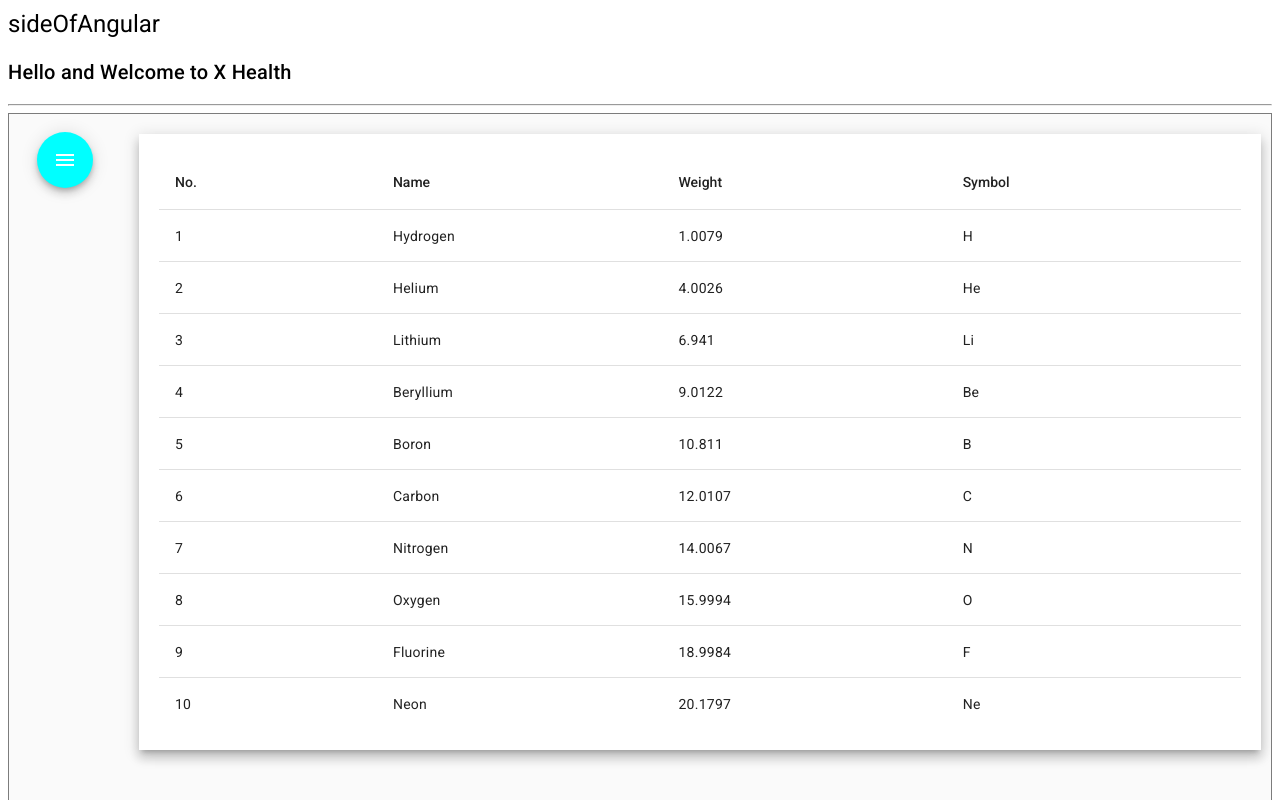
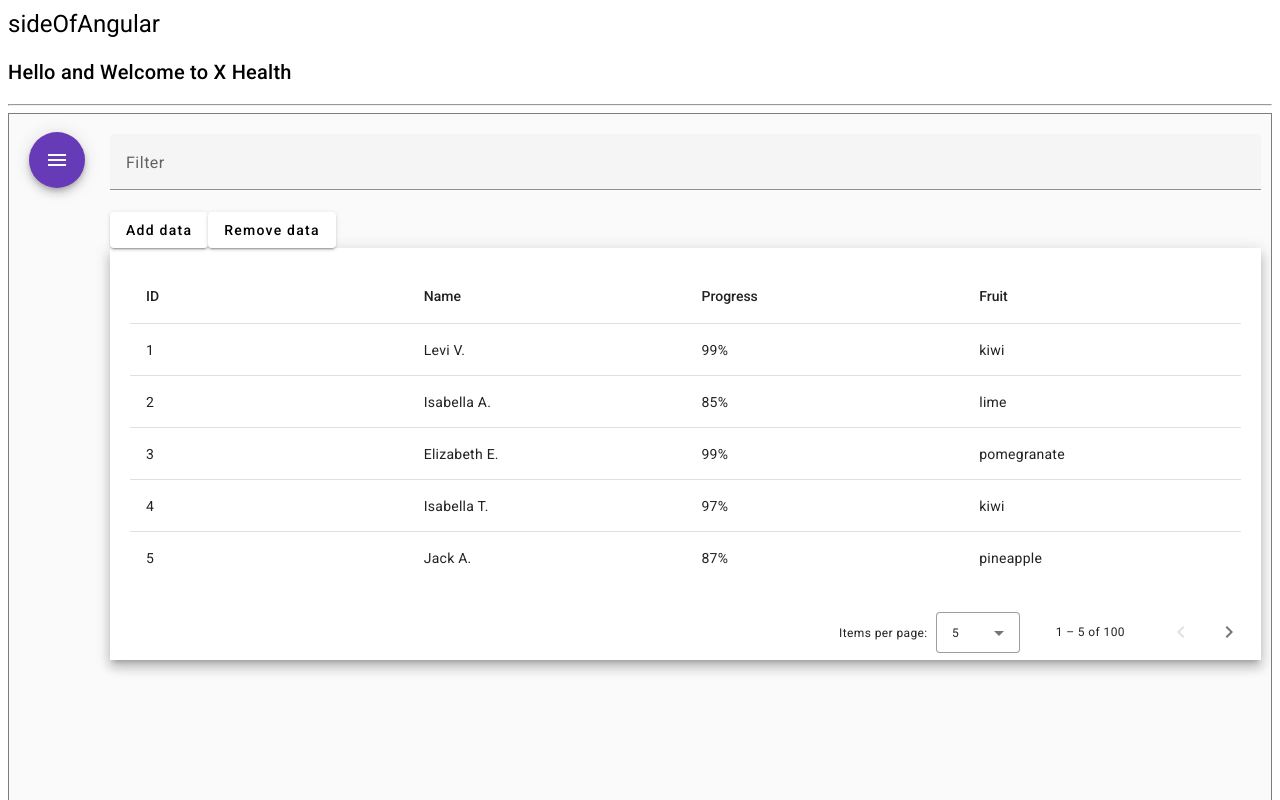
Before and after one commit to NineTailSecurity/Health-X, an Angular app: page /homePage in a window 1280 px wide. Shown: the top 800 px of the page. Built offline with nearby package versions, Linux system fonts and the light colour scheme.

Commit message:
added search bar and buttons without functions and adjusted menu button but still dont like

```diff
--- a/src/app/home-page/home-page.component.html
+++ b/src/app/home-page/home-page.component.html
@@ -20,7 +20,6 @@
 -->
 
 <hr />
-
 <mat-drawer-container class="sidenav-container" autosize>
     <mat-drawer #drawer class="sidenav" mode="side">
       <p>Auto-resizing sidenav</p>
@@ -39,45 +38,65 @@
           </div>
         </div>
       </div>
+
     <div class="mat-sorta">
-      <table mat-table [dataSource]="dataSource" matSort (matSortChange)="announceSortChange($event)"
-        class="mat-elevation-z8">
-        <!-- Position Column -->
-        <ng-container matColumnDef="position">
-          <th mat-header-cell *matHeaderCellDef mat-sort-header sortActionDescription="Sort by number">
-            No.
-          </th>
-            <td mat-cell *matCellDef="let element"> {{element.position}} </td>
+      <mat-form-field>
+        <mat-label>Filter</mat-label>
+        <input matInput (keyup)="applyFilter($event)" placeholder="Ex. Mia" #input>
+      </mat-form-field>
+
+
+      <div class="demo-button-container">
+        <button mat-raised-button (click)="drawer.toggle()" class="demo-button">
+          Add data
+        </button>
+        <button
+            mat-raised-button
+            [disabled]=""
+            (click)="drawer.toggle()"
+            class="demo-button">
+          Remove data
+        </button>
+      </div>
+
+      <div class="mat-elevation-z8">
+        <table mat-table [dataSource]="dataSource" matSort>
+
+          <!-- ID Column -->
+          <ng-container matColumnDef="id">
+            <th mat-header-cell *matHeaderCellDef mat-sort-header> ID </th>
+            <td mat-cell *matCellDef="let row"> {{row.id}} </td>
+          </ng-container>
+
+          <!-- Progress Column -->
+          <ng-container matColumnDef="progress">
+            <th mat-header-cell *matHeaderCellDef mat-sort-header> Progress </th>
+            <td mat-cell *matCellDef="let row"> {{row.progress}}% </td>
           </ng-container>
 
           <!-- Name Column -->
           <ng-container matColumnDef="name">
-          <th mat-header-cell *matHeaderCellDef mat-sort-header sortActionDescription="Sort by name">
-          Name
-          </th>
-            <td mat-cell *matCellDef="let element"> {{element.name}} </td>
+            <th mat-header-cell *matHeaderCellDef mat-sort-header> Name </th>
+            <td mat-cell *matCellDef="let row"> {{row.name}} </td>
           </ng-container>
 
-        <!-- Weight Column -->
-        <ng-container matColumnDef="weight">
-          <th mat-header-cell *matHeaderCellDef mat-sort-header sortActionDescription="Sort by weight">
-          Weight
-          </th>
-            <td mat-cell *matCellDef="let element"> {{element.weight}} </td>
-        </ng-container>
-
-        <!-- Symbol Column -->
-        <ng-container matColumnDef="symbol">
-          <th mat-header-cell *matHeaderCellDef mat-sort-header sortActionDescription="Sort by symbol">
-          Symbol
-          </th>
-            <td mat-cell *matCellDef="let element"> {{element.symbol}} </td>
+          <!-- Fruit Column -->
+          <ng-container matColumnDef="fruit">
+            <th mat-header-cell *matHeaderCellDef mat-sort-header> Fruit </th>
+            <td mat-cell *matCellDef="let row"> {{row.fruit}} </td>
           </ng-container>
 
           <tr mat-header-row *matHeaderRowDef="displayedColumns"></tr>
           <tr mat-row *matRowDef="let row; columns: displayedColumns;"></tr>
+
+          <!-- Row shown when there is no matching data. -->
+          <tr class="mat-row" *matNoDataRow>
+            <td class="mat-cell" colspan="4">No data matching the filter "{{input.value}}"</td>
+          </tr>
         </table>
 
+        <mat-paginator [pageSizeOptions]="[5, 10, 25, 100]" aria-label="Select page of users"></mat-paginator>
+      </div>
     </div>
   </div>
 </mat-drawer-container>
--- a/src/app/home-page/home-page.component.scss
+++ b/src/app/home-page/home-page.component.scss
@@ -21,17 +21,14 @@
 
 .example-button-row {
   display: table-cell;
-  max-width: 600px;
+  width: 80px;
+  padding-left: 8px;
+  padding-right: 3px;
 }
 
 .example-button-row .mat-mdc-button-base {
-  margin: 8px 8px 8px 0;
+  margin: 8px 8px 8px 8px;
   //color: white;
-}
-
-.mat-primary {
-  background-color: aqua;
-  color: #fff;
 }
 
 .example-flex-container {
@@ -52,6 +49,15 @@
   padding: 20px;
 }
 
+.mat-mdc-form-field {
+  font-size: 14px;
+  width: 100%;
+}
+
+td, th {
+  width: 25%;
+}
+
 .mat-sorta {
   align-items: center;
   width: 100%;
@@ -61,17 +67,3 @@
 th.mat-sort-header-sorted {
   color: black;
 }
-
-
-/*
-.example-form {
-  min-width: 150px;
-  max-width: 500px;
-  width: 100%;
-}
-
-.example-full-width {
-  width: 100%;
-}
-
-*/
--- a/src/app/home-page/home-page.component.ts
+++ b/src/app/home-page/home-page.component.ts
@@ -3,25 +3,45 @@
 import {MatSort, Sort} from '@angular/material/sort';
 import {MatTableDataSource} from '@angular/material/table';
 import {FormControl} from '@angular/forms';
+import {MatPaginator} from '@angular/material/paginator';
 
-export interface PeriodicElement {
+export interface UserData {
+  id: string;
   name: string;
-  position: number;
-  weight: number;
-  symbol: string;
+  progress: string;
+  fruit: string;
 }
 
-const ELEMENT_DATA: PeriodicElement[] = [
-  {position: 1, name: 'Hydrogen', weight: 1.0079, symbol: 'H'},
-  {position: 2, name: 'Helium', weight: 4.0026, symbol: 'He'},
-  {position: 3, name: 'Lithium', weight: 6.941, symbol: 'Li'},
-  {position: 4, name: 'Beryllium', weight: 9.0122, symbol: 'Be'},
-  {position: 5, name: 'Boron', weight: 10.811, symbol: 'B'},
-  {position: 6, name: 'Carbon', weight: 12.0107, symbol: 'C'},
-  {position: 7, name: 'Nitrogen', weight: 14.0067, symbol: 'N'},
-  {position: 8, name: 'Oxygen', weight: 15.9994, symbol: 'O'},
-  {position: 9, name: 'Fluorine', weight: 18.9984, symbol: 'F'},
-  {position: 10, name: 'Neon', weight: 20.1797, symbol: 'Ne'},
+const FRUITS: string[] = [
+  'blueberry',
+  'lychee',
+  'kiwi',
+  'mango',
+  'peach',
+  'lime',
+  'pomegranate',
+  'pineapple',
+];
+const NAMES: string[] = [
+  'Maia',
+  'Asher',
+  'Olivia',
+  'Atticus',
+  'Amelia',
+  'Jack',
+  'Charlotte',
+  'Theodore',
+  'Isla',
+  'Oliver',
+  'Isabella',
+  'Jasper',
+  'Cora',
+  'Levi',
+  'Violet',
+  'Arthur',
+  'Mia',
+  'Thomas',
+  'Elizabeth',
 ];
 
 @Component({
@@ -33,33 +53,47 @@
 export class HomePageComponent {
   welcome = 'Hello and Welcome to X Health'
   showFiller = false;
+  displayedColumns: string[] = ['id', 'name', 'progress', 'fruit'];
+  dataSource: MatTableDataSource<UserData>;
 
-/*
-  myControl = new FormControl('');
-  options: string[] = ['One', 'Two', 'Three'];
-*/
-
-  displayedColumns: string[] = ['position', 'name', 'weight', 'symbol'];
-  dataSource = new MatTableDataSource(ELEMENT_DATA);
-
-  constructor(private _liveAnnouncer: LiveAnnouncer) {}
-
+  @ViewChild(MatPaginator) paginator: MatPaginator;
   @ViewChild(MatSort) sort: MatSort;
 
+  constructor() {
+    // Create 100 users
+    const users = Array.from({length: 100}, (_, k) => createNewUser(k + 1));
+
+    // Assign the data to the data source for the table to render
+    this.dataSource = new MatTableDataSource(users);
+  }
+
   ngAfterViewInit() {
+    this.dataSource.paginator = this.paginator;
     this.dataSource.sort = this.sort;
   }
 
-  /** Announce the change in sort state for assistive technology. */
-  announceSortChange(sortState: Sort) {
-    // This example uses English messages. If your application supports
-    // multiple language, you would internationalize these strings.
-    // Furthermore, you can customize the message to add additional
-    // details about the values being sorted.
-    if (sortState.direction) {
-      this._liveAnnouncer.announce(`Sorted ${sortState.direction}ending`);
-    } else {
-      this._liveAnnouncer.announce('Sorting cleared');
+  applyFilter(event: Event) {
+    const filterValue = (event.target as HTMLInputElement).value;
+    this.dataSource.filter = filterValue.trim().toLowerCase();
+
+    if (this.dataSource.paginator) {
+      this.dataSource.paginator.firstPage();
     }
   }
 }
+
+/** Builds and returns a new User. */
+function createNewUser(id: number): UserData {
+  const name =
+    NAMES[Math.round(Math.random() * (NAMES.length - 1))] +
+    ' ' +
+    NAMES[Math.round(Math.random() * (NAMES.length - 1))].charAt(0) +
+    '.';
+
+  return {
+    id: id.toString(),
+    name: name,
+    progress: Math.round(Math.random() * 100).toString(),
+    fruit: FRUITS[Math.round(Math.random() * (FRUITS.length - 1))],
+  };
+}
```
Lines whose indentation alone changed are shown as unchanged.
